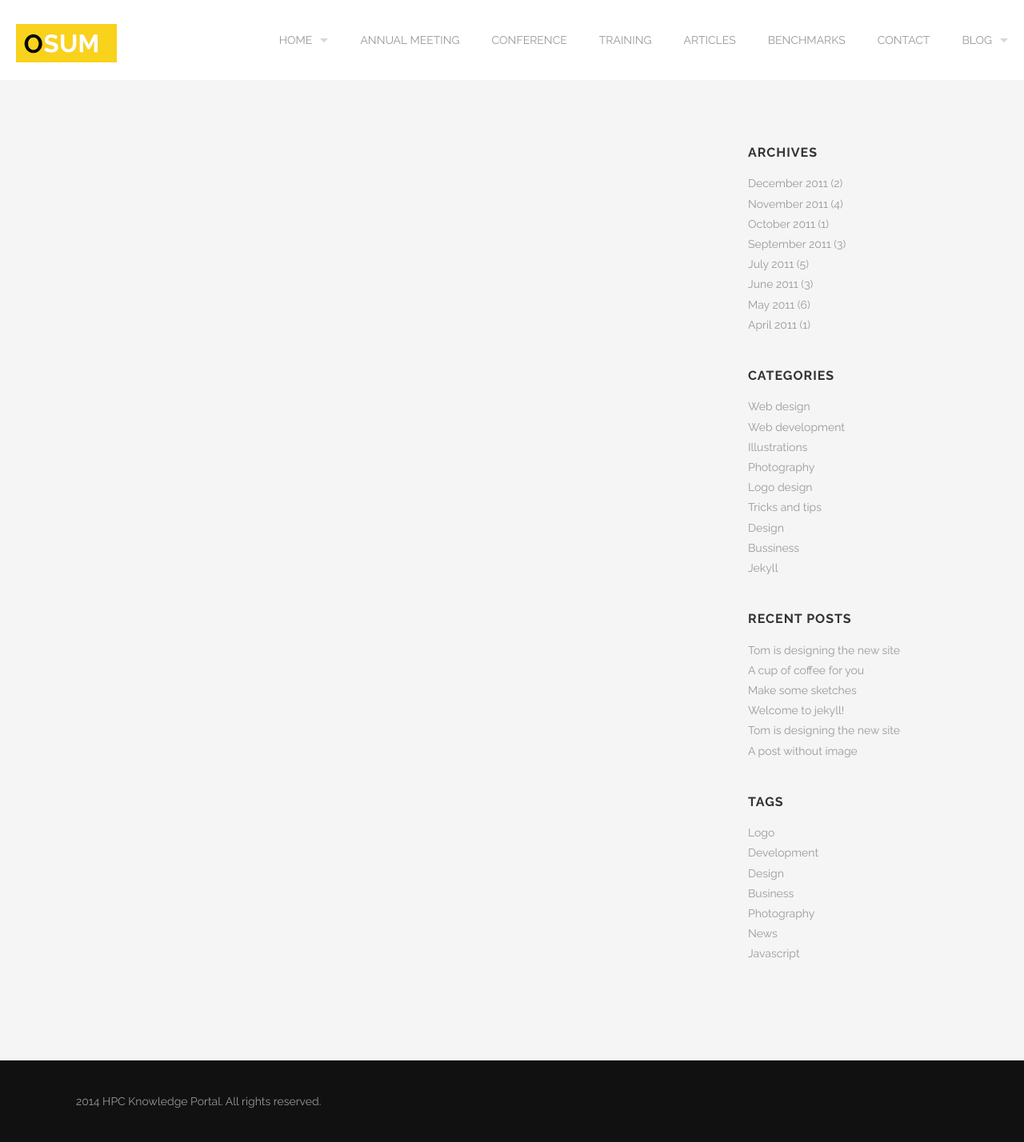
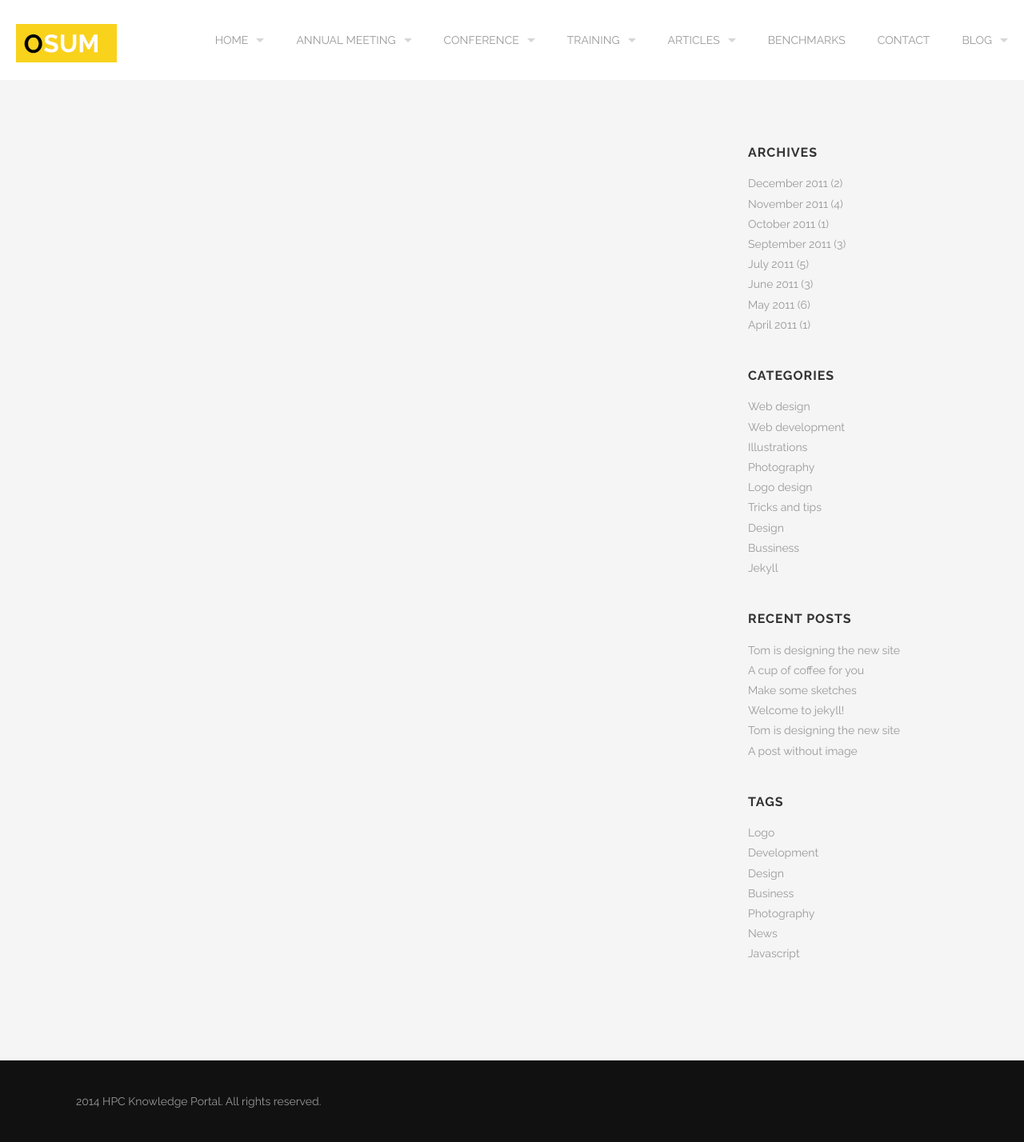
Before and after one commit to HPCKP/hpckp.github.io, a Jekyll site: the page built from blog/index.html, in a window 1280 px wide. Shown: the whole page at 80% size. Built offline with Jekyll 4.4.1, drawn with Linux system fonts in a browser that asks for light colours.

Commit message:
estructura completa del menu

```diff
--- a/_data/nav.yaml
+++ b/_data/nav.yaml
@@ -1,28 +1,92 @@
 - name: Home
-  path: "#top"
+  path: home/
   section_id: home
   children:
-    - name: About
-      path: "#about"
-      section_id: about
+    - name: About us
+      path: home/about-us/
+      section_id: about-us
+    - name: Get involved
+      path: home/get-involved/
+      section_id: get-involved
 - name: Annual Meeting
-  path: "#services"
-  section_id: services
+  path: annual-meeting/
+  section_id: annual-meeting
+  children:
+    - name: HPCKP'11
+      path: annual-meeting/hpckp-11/
+      section_id: hpckp-11
+    - name: HPCKP'12
+      path: annual-meeting/hpckp-12/
+      section_id: hpckp-12
+    - name: HPCKP'14
+      path: annual-meeting/hpckp-14/
+      section_id: hpckp-14
+    - name: HPCKP'15
+      path: annual-meeting/hpckp-15/
+      section_id: hpckp-15
+    - name: HPCKP'16
+      path: annual-meeting/hpckp-16/
+      section_id: hpckp-16
+    - name: HPCKP'17
+      path: annual-meeting/hpckp-17/
+      section_id: hpckp-17
+    - name: HPCKP'18
+      path: annual-meeting/hpckp-18/
+      section_id: hpckp-18
 - name: Conference
-  path: "#work"
-  section_id: work
+  path: conference/
+  section_id: conference
+  children:
+    - name: 2017
+      path: conference/2017
+      section_id: 2017
+    - name: 2016
+      path: conference/2016
+      section_id: 2016
+    - name: 2015
+      path: conference/2015
+      section_id: 2015
+    - name: 2014
+      path: conference/2014
+      section_id: 2014
+    - name: 2012
+      path: conference/2012
+      section_id: 2012
+    - name: 2011
+      path: conference/2011
+      section_id: 2011
+    - name: 2010
+      path: conference/2010
+      section_id: 2010
+    - name: All
+      path: conference/all
+      section_id: all
 - name: Training
-  path: "#team"
-  section_id: team
+  path: training/
+  section_id: training
+  children:
+    - name: Grid Engine'12
+      path: training/grid-engine-12
+      section_id: grid-engine-12
+    - name: Slurm'15
+      path: training/slurm-15
+      section_id: slurm-15
+    - name: BeeGFS'15
+      path: training/beegfs-15
+      section_id: beegfs-15
 - name: Articles
-  path: "#pricing"
-  section_id: pricing
+  path: articles/
+  section_id: articles
+  children:
+    - name: Best Practices
+    - path: articles/best-practices
+    - section_id: best-practices
 - name: Benchmarks
-  path: "#pricing"
-  section_id: pricing
+  path: benchmarks/
+  section_id: benchmarks
 - name: Contact
-  path: "#contact"
-  section_id: contact
+  path: contact-us/
+  section_id: contact-us
 - name: Blog
   path: blog/
   section_id: blog
```
